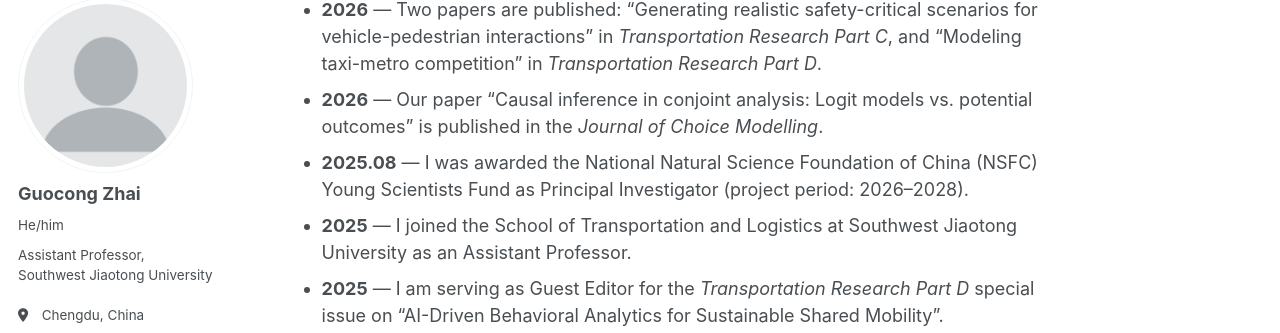
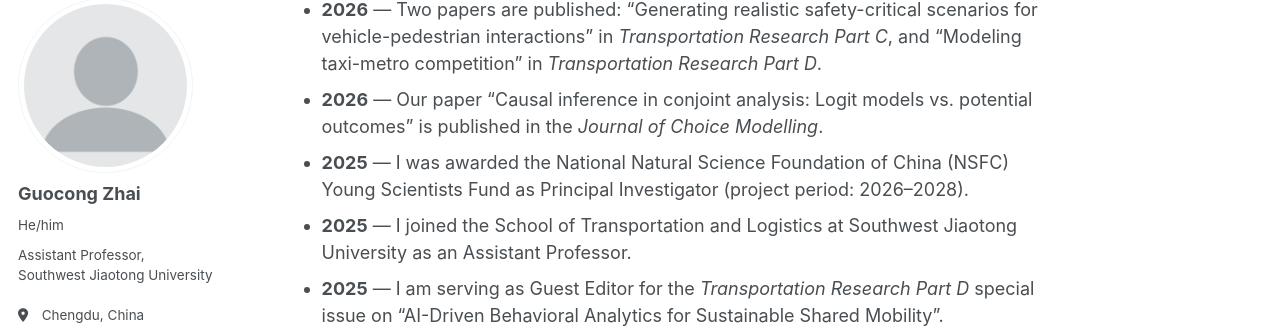
Before and after one commit to gzhai001/gzhai001.github.io, a Jekyll site: the page built from _pages/about.md, in a window 1280 px wide and 900 px high, scrolled down 571 px. Shown: the part 108-441 px from the top of the window. Built offline with Jekyll 4.4.1, drawn with Linux system fonts in a browser that asks for light colours; some web fonts are replaced.

Commit message:
News: year only, no months

```diff
--- a/_pages/about.md
+++ b/_pages/about.md
@@ -20,7 +20,7 @@ News
 ======
 * **2026** — Two papers are published: "Generating realistic safety-critical scenarios for vehicle-pedestrian interactions" in *Transportation Research Part C*, and "Modeling taxi-metro competition" in *Transportation Research Part D*.
 * **2026** — Our paper "Causal inference in conjoint analysis: Logit models vs. potential outcomes" is published in the *Journal of Choice Modelling*.
-* **2025.08** — I was awarded the National Natural Science Foundation of China (NSFC) Young Scientists Fund as Principal Investigator (project period: 2026–2028).
+* **2025** — I was awarded the National Natural Science Foundation of China (NSFC) Young Scientists Fund as Principal Investigator (project period: 2026–2028).
 * **2025** — I joined the School of Transportation and Logistics at Southwest Jiaotong University as an Assistant Professor.
 * **2025** — I am serving as Guest Editor for the *Transportation Research Part D* special issue on "AI-Driven Behavioral Analytics for Sustainable Shared Mobility".
 
```
